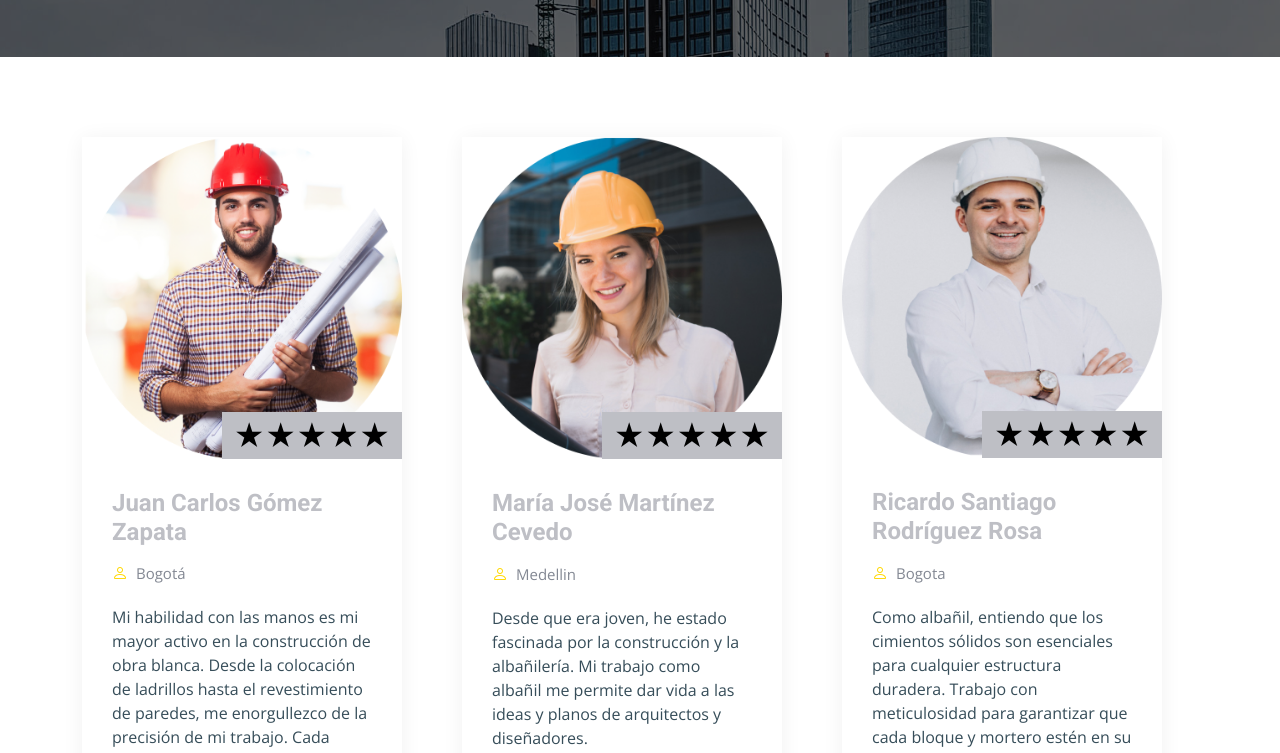
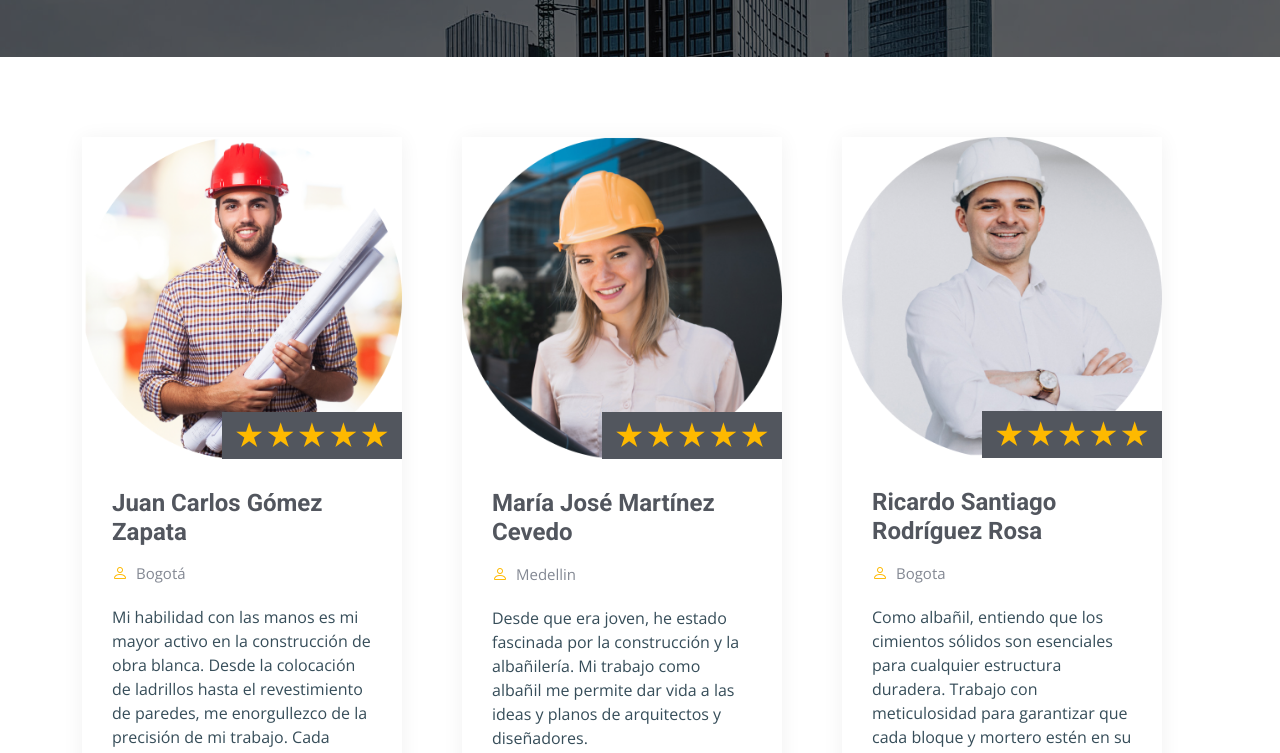
Before and after one commit to JhosstinStip17/WHITESTUCCO, a website: page blog.html in a window 1280 px wide. Shown: the part 252-1005 px from the top of the page. Drawn offline with nearby package versions, Linux system fonts and the light colour scheme.

Commit message:
actualizacion colores

```diff
--- a/assets/css/main.css
+++ b/assets/css/main.css
@@ -20,8 +20,8 @@
 /* Colors */
 :root {
   --color-default: #364d59;
-  --color-primary: #ffd800;
-  --color-secondary: #bebfc5;
+  --color-primary: #feb900;
+  --color-secondary: #52565e;
 }
 
 /* Smooth scroll behavior */
@@ -2044,7 +2044,7 @@ section {
   font-weight: 500;
 }
 
-/*inicio estrellas */
+/*inici estrellas */
 .rating:not(:checked) > input {
   position: absolute;
   appearance: none;
@@ -2054,12 +2054,12 @@ section {
   float: right;
   cursor: pointer;
   font-size: 30px;
-  color: var(--color-primary);
+  color: #666;
 }
 
 .rating:not(:checked) > label:before {
   content: '★';
-  color: black;
+  color: var(--color-primary);
 }
 
 .rating > input:checked + label:hover,
```
